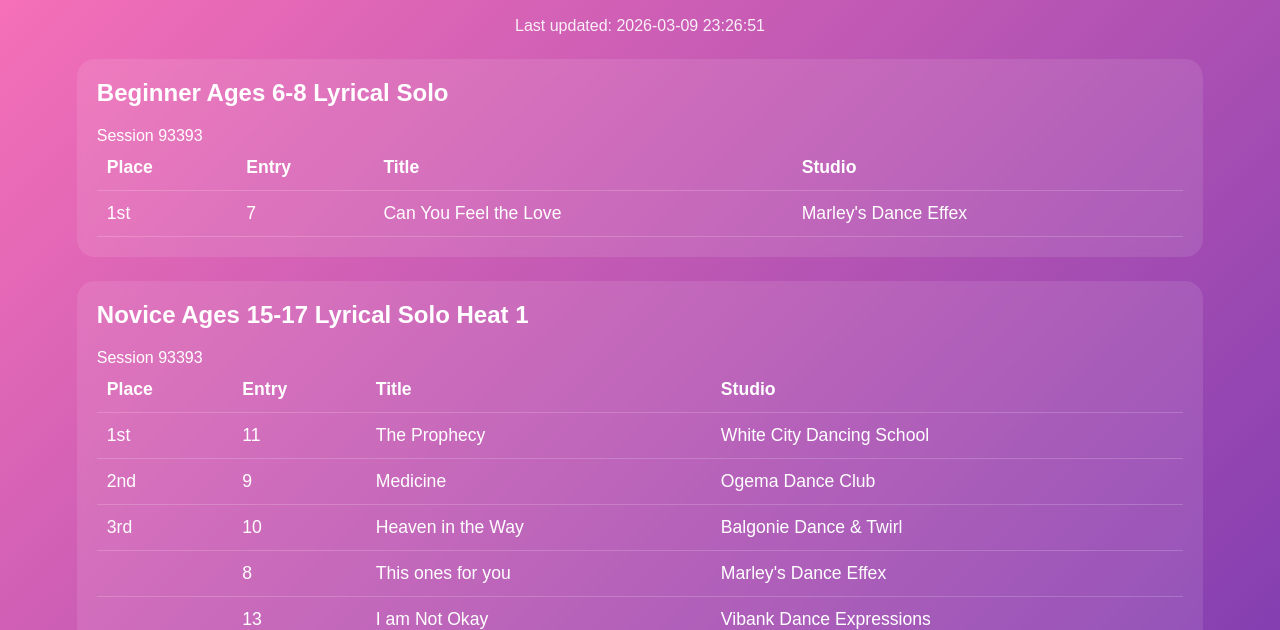
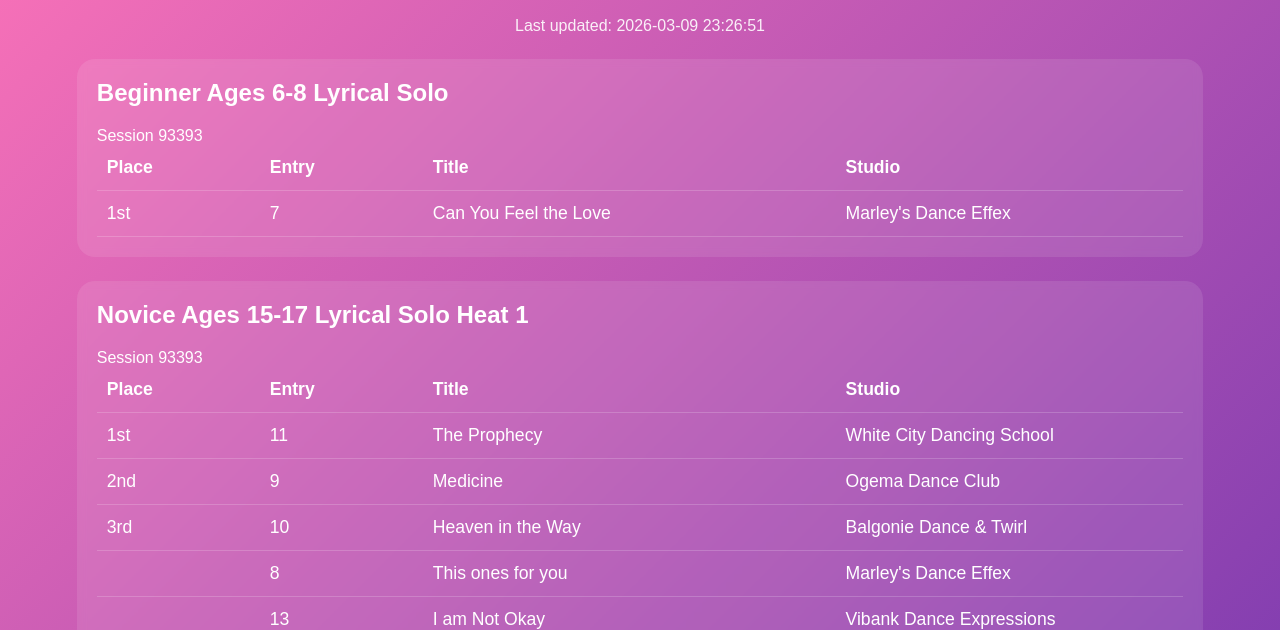
Before and after one commit to KMahnke/iod-results-display, a plain HTML site: page index.html in a window 1280 px wide. Shown: the part 170-800 px from the top of the page. Drawn offline with Linux system fonts and the light colour scheme.

Commit message:
Update style.css

```diff
--- a/style.css
+++ b/style.css
@@ -117,3 +117,32 @@ th, td {
 .awards-card li {
   padding: 8px 0;
 }
+
+.results-table {
+  width: 100%;
+  table-layout: fixed;
+  border-collapse: collapse;
+}
+
+.results-table .col-place {
+  width: 110px;
+}
+
+.results-table .col-entry {
+  width: 110px;
+}
+
+.results-table .col-title {
+  width: 38%;
+}
+
+.results-table .col-studio {
+  width: 32%;
+}
+
+.results-table th,
+.results-table td {
+  text-align: left;
+  vertical-align: top;
+  word-wrap: break-word;
+}
```
